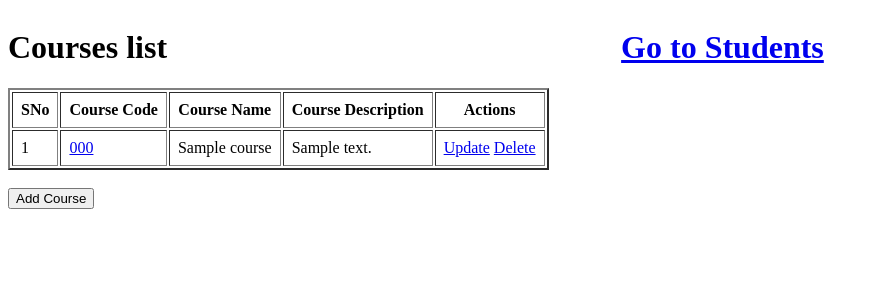
After one commit to rounak161106/modern-application-development, a Flask app: page /courses in a window 1280 px wide. The commit adds this page. Shown: the top 300 px of the page, without its empty margins (0-879 px from the left). Run offline with Flask 3, Linux system fonts and the light colour scheme; tables that the repository leaves empty hold one stand-in row (values such as "Sample post").

Commit message:
Add course section adding new and fetching

```diff
--- a/assignments/Week 7/app.py
+++ b/assignments/Week 7/app.py
@@ -42,7 +42,7 @@ def addStudent():
     lname = request.form.get("l_name")
     existing = Student.query.filter_by(roll_number = roll).first()
     if existing:
-        return render_template('existing.html')
+        return render_template('existing.html', type = "Student", todo = "use", what = "Roll Number")
     new_student = Student(roll_number = roll, first_name = fname, last_name = lname)
     db.session.add(new_student)
     db.session.commit()
@@ -61,7 +61,6 @@ def delete_student(student_id):
     db.session.commit()
     return redirect('/')
 
-
 @app.route('/student/<int:student_id>')
 def student_info(student_id):
     this_student = Student.query.get(student_id)
@@ -75,6 +74,26 @@ def update_enrollments(student_id, course_id):
     db.session.commit()
     return redirect('/')
 
+@app.route('/courses')
+def courses():
+    courses = Course.query.all()
+    return render_template("courses.html", courses = courses)
+
+@app.route('/course/create', methods = ["GET", "POST"])
+def addCourse():
+    if request.method == "GET":
+        return render_template('add_course.html')
+    code = request.form.get("code")
+    c_name = request.form.get("c_name")
+    desc = request.form.get("desc")
+    existing = Course.query.filter_by(course_code = code).first()
+    if existing:
+        return render_template('existing.html', type = "Course", todo = "create a", what = "course")
+    new_course = Student(course_code = code, course_name = c_name, course_description = desc)
+    db.session.add(new_course)
+    db.session.commit()
+    return redirect('/courses')
+
 #<==========================================Running the app======================================>
 if __name__ == "__main__":
     app.run(debug=True)
--- /dev/null
+++ b/assignments/Week 7/templates/courses.html
@@ -0,0 +1,39 @@
+<!DOCTYPE html>
+<html lang="en">
+<head>
+    <meta charset="UTF-8">
+    <meta name="viewport" content="width=device-width, initial-scale=1.0">
+    <title>Courses</title>
+</head>
+<body>
+    <div class="header" >
+        <h1 style="display: inline-block;">Courses list</h1>
+        <h1 style="display: inline-block;margin-left: 450px;"><a href="/">Go to Students</a></h1>
+    </div>
+    {% if courses %}
+    <table id = "all-courses" border="2" cellpadding="8px">
+        <tr>
+            <th>SNo</th>
+            <th>Course Code</th>
+            <th>Course Name</th>
+            <th>Course Description</th>
+            <th>Actions</th>
+        </tr>
+        {% for course in courses %}
+        <tr>
+            <td>{{ loop.index }}</td>
+            <td><a href="/course/{{ course.course_id }}">{{ course.course_code }}</a></td>
+            <td>{{ course.course_name }}</td>
+            <td>{{ course.course_description }}</td>
+            <td>
+                <a href="/course/{{ course.course_id }}/update">Update</a>
+                <a href="/course/{{ course.course_id }}/delete">Delete</a>
+            </td>
+        </tr>
+        {% endfor %}
+    </table><br>
+    {% else %}
+    <p>No courses found. Add the courses now!</p>
+    {% endif %}
+    <a href="/course/create"><button>Add Course</button></a>
+</html>
--- a/assignments/Week 7/templates/existing.html
+++ b/assignments/Week 7/templates/existing.html
@@ -7,6 +7,8 @@
 </head>
 <body>
     <p>Student already exists. Please use different Roll Number !!</p>
+    <p>Course already exists. Please create a different course !!</p>
+    <p>{{ type }} already exists. Please {{ todo }} different {{ what }} !!</p>
     <a href="/"><button>Go Home</button></a>
 </body>
 </html>
--- a/assignments/Week 7/templates/index.html
+++ b/assignments/Week 7/templates/index.html
@@ -6,7 +6,11 @@
     <title>Home</title>
 </head>
 <body>
-    <h1>Students list</h1>
+    <div class="header" >
+        <h1 style="display: inline-block;">Students list</h1>
+        <h1 style="display: inline-block;margin-left: 450px;"><a href="/courses">Go to courses</a></h1>
+    </div>
+
     {% if students %}
     <table id = "all-students" border="2" cellpadding="8px">
         <tr>
--- a/assignments/Week 7/templates/student_info.html
+++ b/assignments/Week 7/templates/student_info.html
@@ -6,7 +6,7 @@
     <title>Student Details</title>
 </head>
 <body>
-    <h1 text-align="center">Student Details</h1>
+    <h1 style="text-align: center;">Student Details</h1>
     <table id = 'student-detail' border="2" cellpadding="8px">
         <thead>
             <tr>
@@ -24,7 +24,7 @@
         </tbody>
     </table>
 
-    <h1 text-align="center">Enrollment List</h1>
+    <h1 style="text-align: center;">Enrollment List</h1>
     <table id = "student-enrollments" border="2" cellpadding="8px">
         <thead>
             <tr>
```
Also changed, not shown: assignments/Week 7/templates/add_course.html (added, +28 -0 lines).
